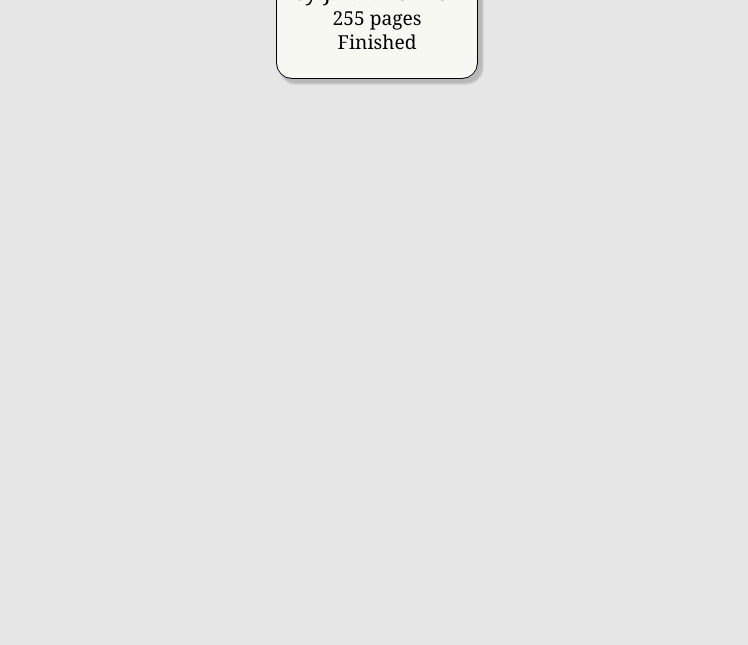
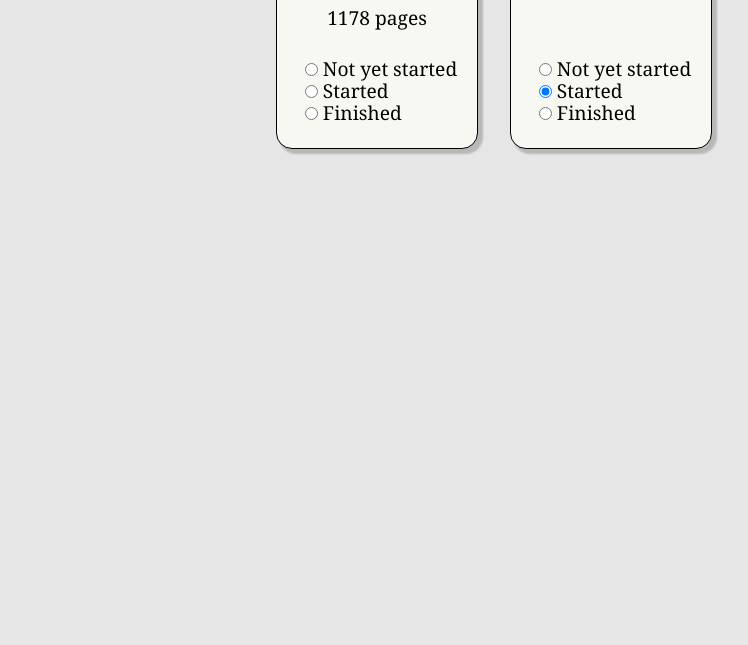
Before and after one commit to nhsegal/library, a plain HTML site: page index.html in a window 1280 px wide. Shown: the part 155-800 px from the top of the page, without its empty margins (32-780 px from the left). Drawn offline with nearby package versions, Linux system fonts and the light colour scheme.

Commit message:
Add radio buttons to cards

```diff
--- a/script.js
+++ b/script.js
@@ -6,8 +6,12 @@ const closeButton = document.querySelector(".close-button");
 const submitBtn = document.querySelector("#modal-submit");
 const deck = document.querySelector("#deck");
 const bookForm = document.querySelector("#bookForm");
-let test = new Book('Lord of the Rings', 'J.R.R. Tolkien', 255, "Finished");
+//const radioButtons = document.querySelectorAll('input');
 
+//radioButtons.addEventListener(onchange, )
+
+let test = new Book('Lord of the Rings', 'J.R.R. Tolkien', 1178, "Finished");
+let test2 = new Book('The Hobbit', 'J.R.R. Tolkien', 310, "Started");
 
 function Book(title, author, pages, read) {
   this.title = title;
@@ -20,10 +24,13 @@ Book.prototype.info = function() {
     return `${this.title} by ${this.author}, ${this.pages} pages. I ${this.read} it.`
 }
 
+Book.prototype.changeStatus = function(status) {
+    this.read = status;
+}
+
 
 function addBookToLibrary(book) {
     myLibrary.push(book);
-  // do stuff here
 }
 
 function addBookThruModal(e) {
@@ -34,11 +41,11 @@ function addBookThruModal(e) {
     const read = document.querySelector('input[name="read"]:checked').value;
     book = new Book(title, author, pages, read);
     addBookToLibrary(book);
+    toggleModal();
     displayBooks();
 }
 
 function displayBooks(){
-
     while (deck.firstChild) {
         deck.removeChild(deck.lastChild);
       }
@@ -56,16 +63,79 @@ function displayBooks(){
         pages.classList.add('pages');
         pages.textContent = book.pages + " pages";
 
-        const read = document.createElement("div");
-        pages.classList.add('read');
-        read.textContent = book.read;
+        const readOptions = document.createElement("div");
+        readOptions.classList.add('read-options');
+
+        const list = document.createElement("ul");
+        const li1 = document.createElement("li");
+        const rad1 = document.createElement('input');
+        rad1.classList.add('radio');
+        rad1.type = 'radio';
+        rad1.id = 'no';
+        rad1.name = 'read'+book.title;
+        rad1.value = 'Not started';
+
+        const label1 = document.createElement('label');
+        label1.htmlFor = 'no';
+        label1.textContent = " Not yet started";
+        if (book.read == 'Not started') {
+            rad1.checked = true;
+        }
+
+        const li2 = document.createElement("li");
+        const rad2 = document.createElement('input');
+        rad2.classList.add('radio');
+        rad2.type = 'radio';
+        rad2.id = 'started';
+        rad2.name ='read'+book.title;
+        rad2.value = 'Started';
+        rad2.onchange = book.changeStatus;
+        const label2 = document.createElement('label');
+        label2.htmlFor = 'read';
+        label2.textContent = " Started";
+        if (book.read == 'Started') {
+            rad2.checked = true;
+        }
+
+
+        const li3 = document.createElement("li");
+        const rad3 = document.createElement('input');
+        rad3.classList.add('radio');
+        rad3.type = 'radio';
+        rad3.id = 'finished';
+        rad3.name = 'read'+book.title;
+        rad3.value = 'Finished';
+        rad3.onchange = book.changeStatus();
+        const label3 = document.createElement('label');
+        label3.htmlFor = 'read';
+        label3.textContent = "  Finished";
+        if (book.read == 'Finished') {
+            rad3.checked = true;
+        }
+
+        li1.append(rad1);
+        li1.append(label1);
+        li2.append(rad2);
+        li2.append(label2);
+        li3.append(rad3);
+        li3.append(label3)
+        list.append(li1);
+        list.append(li2);
+        list.append(li3);
+        readOptions.append(list);
+
+        console.log(list)
+
 
         const card = document.createElement("div");
         card.classList.add('card');
         card.appendChild(title);
         card.appendChild(author);
         card.appendChild(pages);
-        card.appendChild(read);
+        card.appendChild(readOptions);
+
+
+
         document.querySelector('#deck').appendChild(card);
     }
 }
@@ -85,7 +155,6 @@ bookForm.addEventListener("submit", addBookThruModal);
 addBookBtn.addEventListener("click", toggleModal);
 closeButton.addEventListener("click", toggleModal);
 
-
-
 addBookToLibrary(test);
+addBookToLibrary(test2);
 displayBooks();
--- a/styles.css
+++ b/styles.css
@@ -33,12 +33,12 @@ button {
     justify-items: center;
     align-items: center;
     text-align: center;
-    height: 200px;
+    height: 270px;
     width: 200px;
     border: 1px solid black;
     border-radius: 1rem;
     background: rgb(248,248,243);
-    gap: 2px;
+    gap: 10px;
     font-size: 1.2rem;
     box-shadow: 4px 4px 2px 1px rgba(0, 0, 0, 0.2);
     margin-left: 2rem;
@@ -48,10 +48,20 @@ button {
 .card .title {
     font-size: 2rem;
     font-style: italic;
+    margin-top: 10px;
 }
 
 .card .author {
     font-size: 1.4rem;
+}
+
+.card ul {
+    text-align: left;
+}
+
+.card .read-options {
+    margin-bottom: 5px;
+    margin-top: auto;
 }
 
 .modal {
```
Also changed, not shown: index.html (+6 -2 lines).
